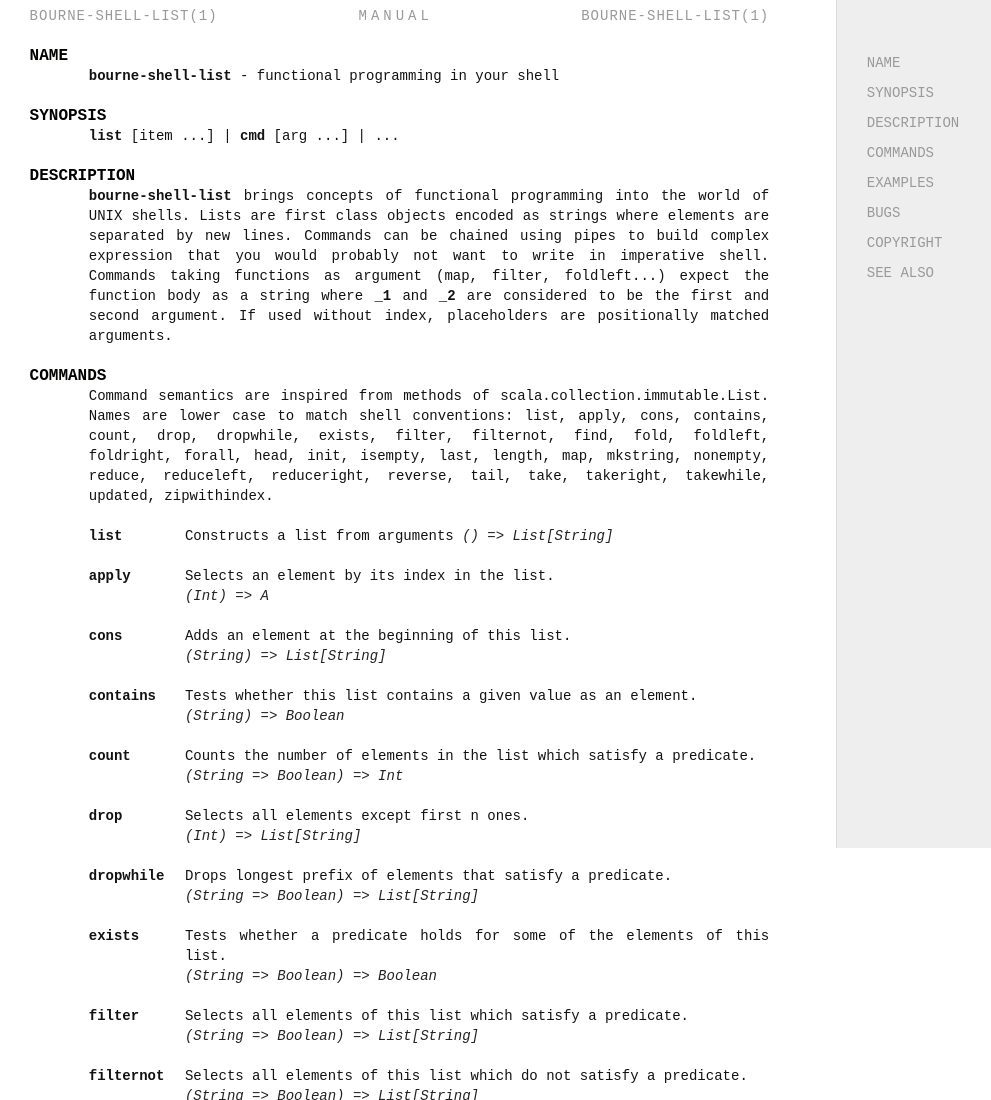
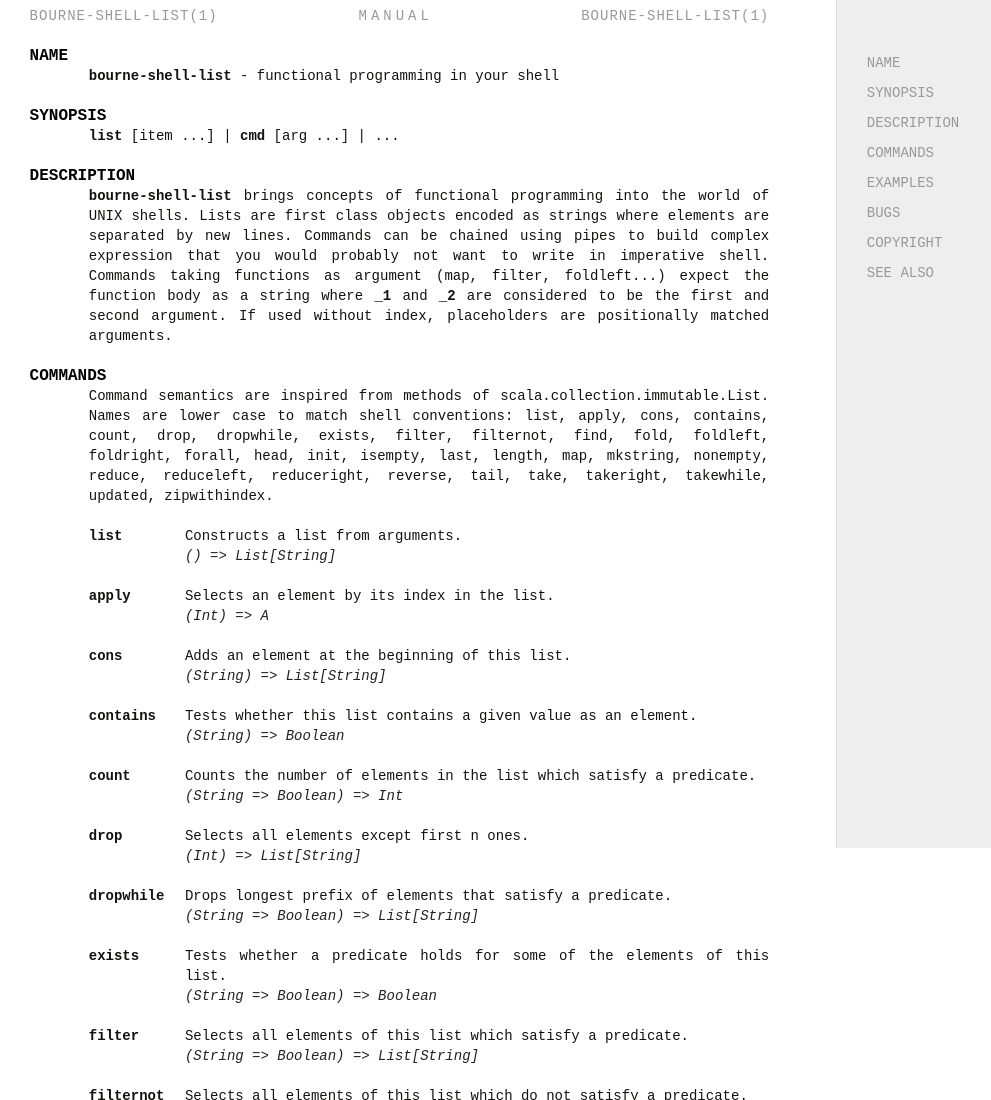
Before and after one commit to OlivierBlanvillain/bourne-shell-list, a plain HTML site: page index.html in a window 1280 px wide. Shown: the top 1100 px of the page, without its empty margins (0-991 px from the left). Drawn offline with Linux system fonts and the light colour scheme.

Commit message:
Flatten the repo

```diff
--- a/index.html
+++ b/index.html
@@ -92,7 +92,7 @@
 <p>Command semantics are inspired from methods of scala.collection.immutable.List. Names are lower case to match shell conventions: list, apply, cons, contains, count, drop, dropwhile, exists, filter, filternot, find, fold, foldleft, foldright, forall, head, init, isempty, last, length, map, mkstring, nonempty, reduce, reduceleft, reduceright, reverse, tail, take, takeright, takewhile, updated, zipwithindex.</p>
 
 <dl>
-<dt class="flush"><code>list</code></dt><dd><p>  Constructs a list from arguments
+<dt class="flush"><code>list</code></dt><dd><p>  Constructs a list from arguments.<br />
   <em>() => List[String]</em></p></dd>
 <dt class="flush"><code>apply</code></dt><dd><p>  Selects an element by its index in the list.<br />
   <em>(Int) => A</em></p></dd>
```
Also changed, not shown: 9 other files.
